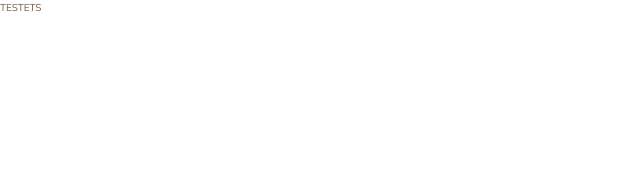
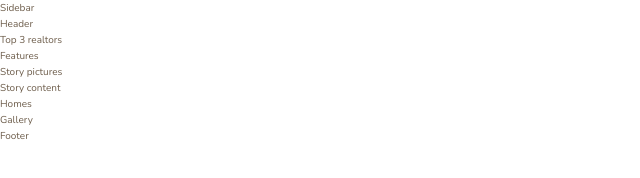
Before and after one commit to favournso/nexter, a website: page index.html in a window 1280 px wide. Shown: the whole page, without its empty margins (0-640 px from the left). Drawn offline with nearby package versions, Linux system fonts and the light colour scheme.

Commit message:
Add html structure of webpage

```diff
--- a/index.html
+++ b/index.html
@@ -12,6 +12,40 @@
         <title>nexter &mdash; your home, your freedom</title>
     </head>
     <body class="container">
-        TESTETS
+        <div class="sidebar">
+            Sidebar
+        </div>
+
+        <header class="header">
+            Header
+        </header>
+
+        <div class="realtors">
+            Top 3 realtors
+        </div>
+
+        <section class="features">
+            Features
+        </section>
+
+        <div class="story__pirctures">
+            Story pictures
+        </div>
+
+        <div class="story__content">
+            Story content
+        </div>
+
+        <section class="homes">
+            Homes
+        </section>
+
+        <section class="gallery">
+            Gallery
+        </section>
+
+        <footer class="footer">
+            Footer
+        </footer>
     </body>
 </html>
```
